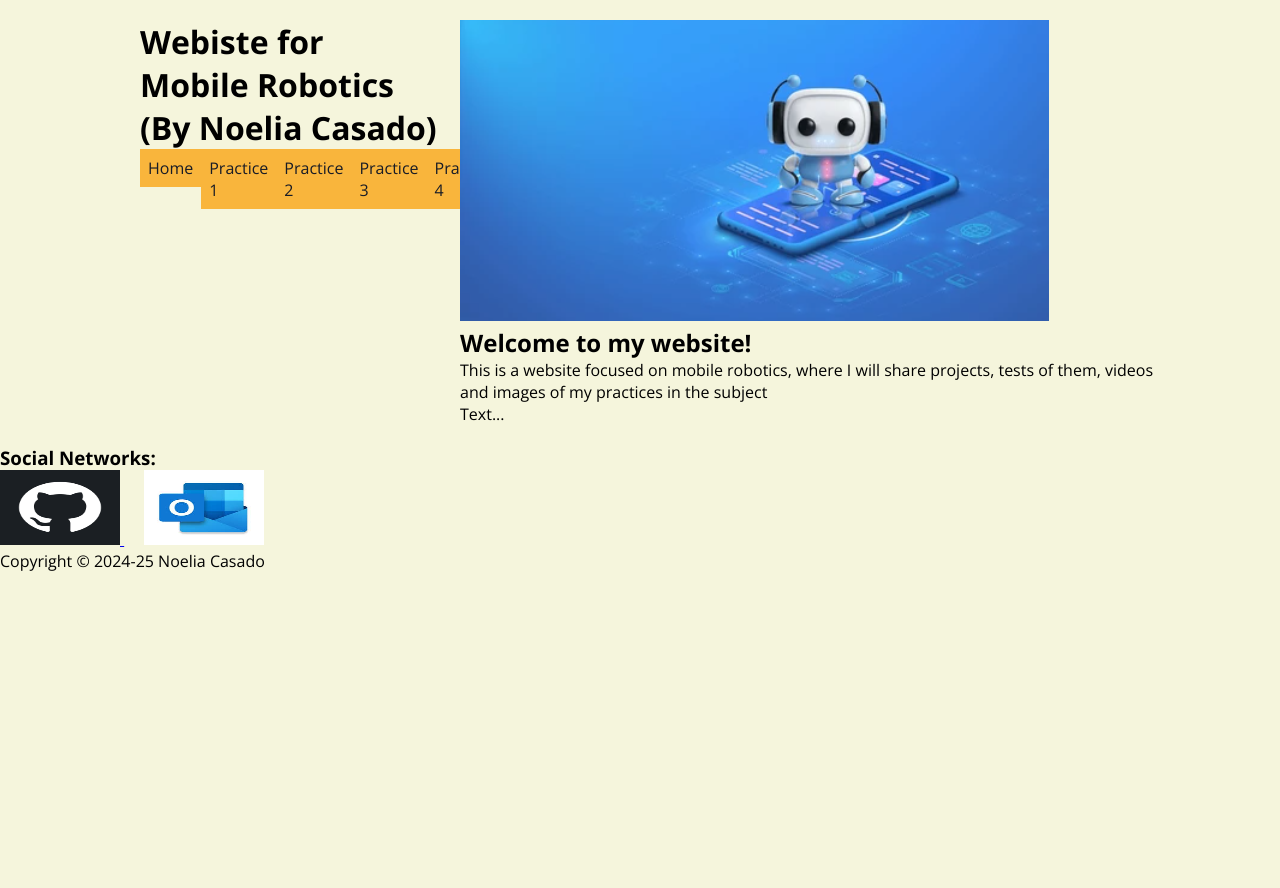
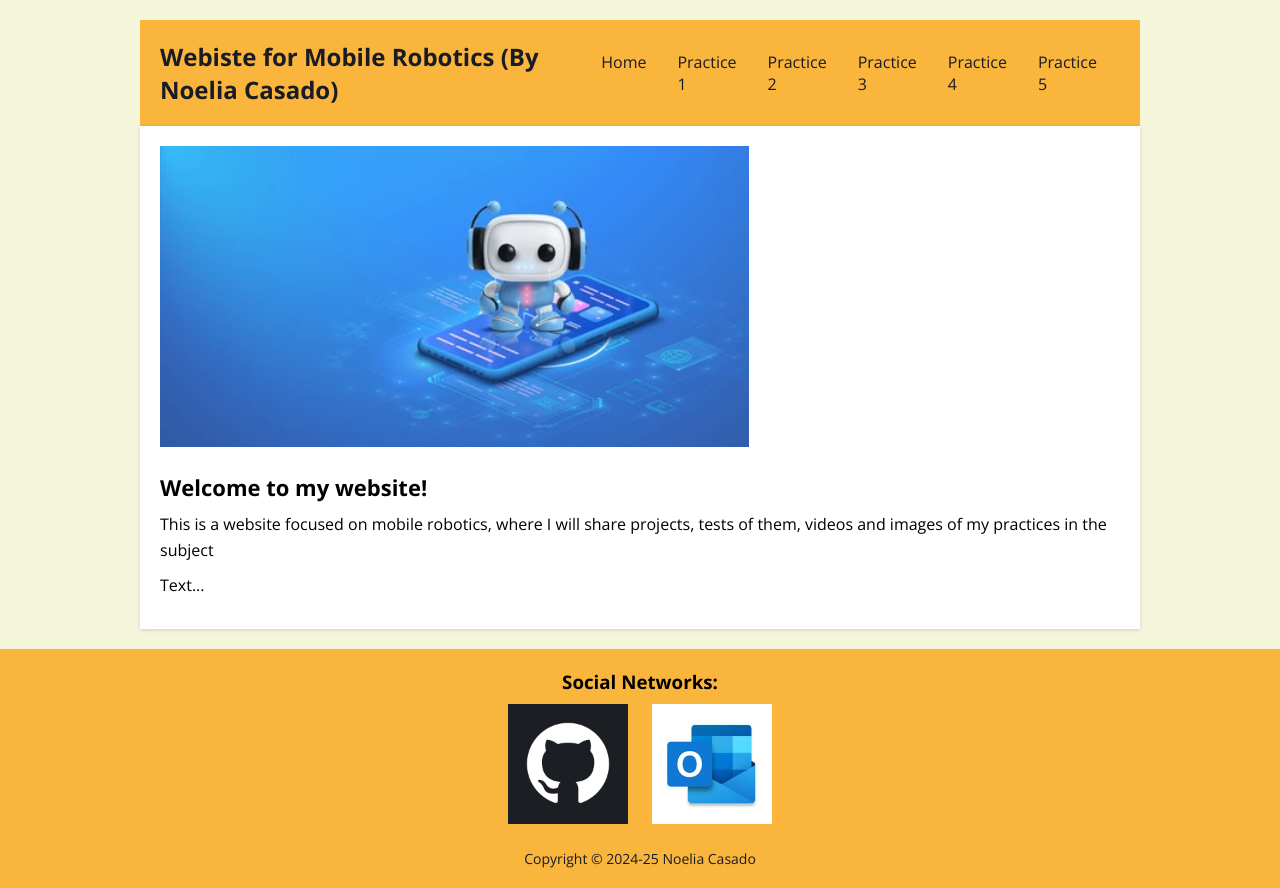
Before and after one commit to Noeliacj/Noeliacj.github.io, a PHP site: page /index.html in a window 1280 px wide. Before the commit the page ends 571 px from the top, so only its background shows below. Run offline with PHP 8.4, Linux system fonts and the light colour scheme.

Commit message:
cambio estilos.css

```diff
--- a/css/estilos.css
+++ b/css/estilos.css
@@ -17,84 +17,31 @@ body {
     width: 90%;
     max-width: 1000px;
     margin: 20px auto;
-	display: grid;
-	grid-template-columns: 30% 70%;
-	gap: 20px;
 }
 
-.enlaces {
-	position: sticky;
-	top: 20px;
-	background: #fff;
+header {
+    display: flex;
+    justify-content: space-between;
+    align-items: center;
     padding: 20px;
-	border-radius: 5px;
-	box-shadow: rgba(0, 0, 0, 0.16) 0px 1px 4px;
-	display: flex;
-	flex-direction: column;
-	gap: 10px;
+    background-color: #F9B53C;
 }
 
-.nav a {
-	display: block;
-	text-decoration: none;
-	padding: 10px 20px;
-	border-radius: 3px;
-	color: #2063ff;
+.logo {
+    font-size: 24px;
+    font-weight: bold;
+    color: #191C26;
 }
 
-.nav a:hover {
-	background: #ccedff;
+.menu ul {
+    display: flex;
+    list-style: none;
 }
 
-.nav a.activo {
-	font-weight: 700;
-	background: #2063ff;
-	color: #fff;
+.menu ul li {
+    margin-right: 15px;
 }
 
-.seccion {
-	padding: 0px 40px 40px 40px;
-	margin-bottom: 40px;
-	border-radius: 5px;
-	background: #fff;
-	box-shadow: rgba(0, 0, 0, 0.16) 0px 1px 4px;
-}
-
-.seccion p {
-	font-size: 16px;
-	line-height: 32px;
-	font-weight: 400;
-	color: #414141;
-}
-
-.seccion br {
-	margin-bottom: 20px;
-}
-
-.encabezado {
-	display: flex;
-	align-items: center;
-	font-weight: 700;
-	padding-top: 20px;
-	margin-bottom: 20px;
-}
-
-.encabezado a {
-	display: inline-flex;
-	align-items: center;
-	margin-left: 10px;
-}
-
-.encabezado a svg {
-	width: 26px;
-	height: 26px;
-}
-.menu ul {
-    display: flex;
-    padding: 0;
-    margin: 0;
-    list-style: none;
-}
 .menu a {
     display: block;
     padding: 0.5em;
@@ -102,16 +49,57 @@ body {
     text-decoration: none;
     color: #191C26;
 }
+
 .menu a:hover {
     background-color: #CC673B;
 }
-.menu ul li ul {
-    display: none;
+
+.content {
+    background-color: #fff;
+    padding: 20px;
+    box-shadow: rgba(0, 0, 0, 0.16) 0px 1px 4px;
 }
-.menu ul li a:hover + ul, .menu ul li ul:hover {
-    display: block;
+
+main img {
+    max-width: 100%;
+    height: auto;
+}
+
+main h2 {
+    margin-top: 20px;
+    font-size: 22px;
+}
+
+main p {
+    font-size: 16px;
+    line-height: 1.6;
+    margin: 10px 0;
+}
+
+footer {
+    margin-top: 20px;
+    text-align: center;
+    padding: 20px;
+    background-color: #F9B53C;
+}
+
+footer h3 {
+    margin-bottom: 10px;
 }
 
 .icon-link {
-	margin-right: 20px;
+    display: inline-block;
+    margin: 0 10px;
 }
+
+.icon-link img {
+    display: block;
+    max-width: 100%;
+    height: auto;
+}
+
+footer p {
+    margin-top: 20px;
+    font-size: 14px;
+    color: #191C26;
+}
```
Lines whose indentation alone changed are shown as unchanged.
